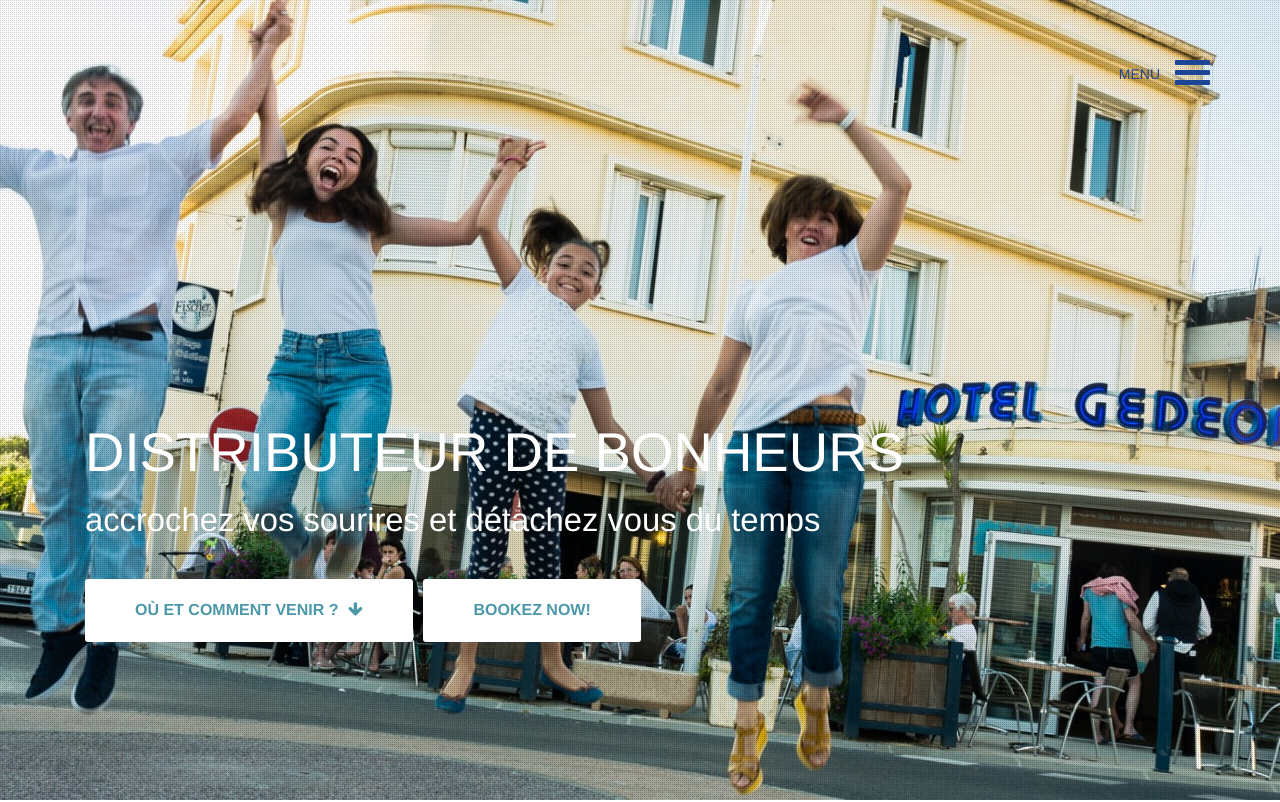
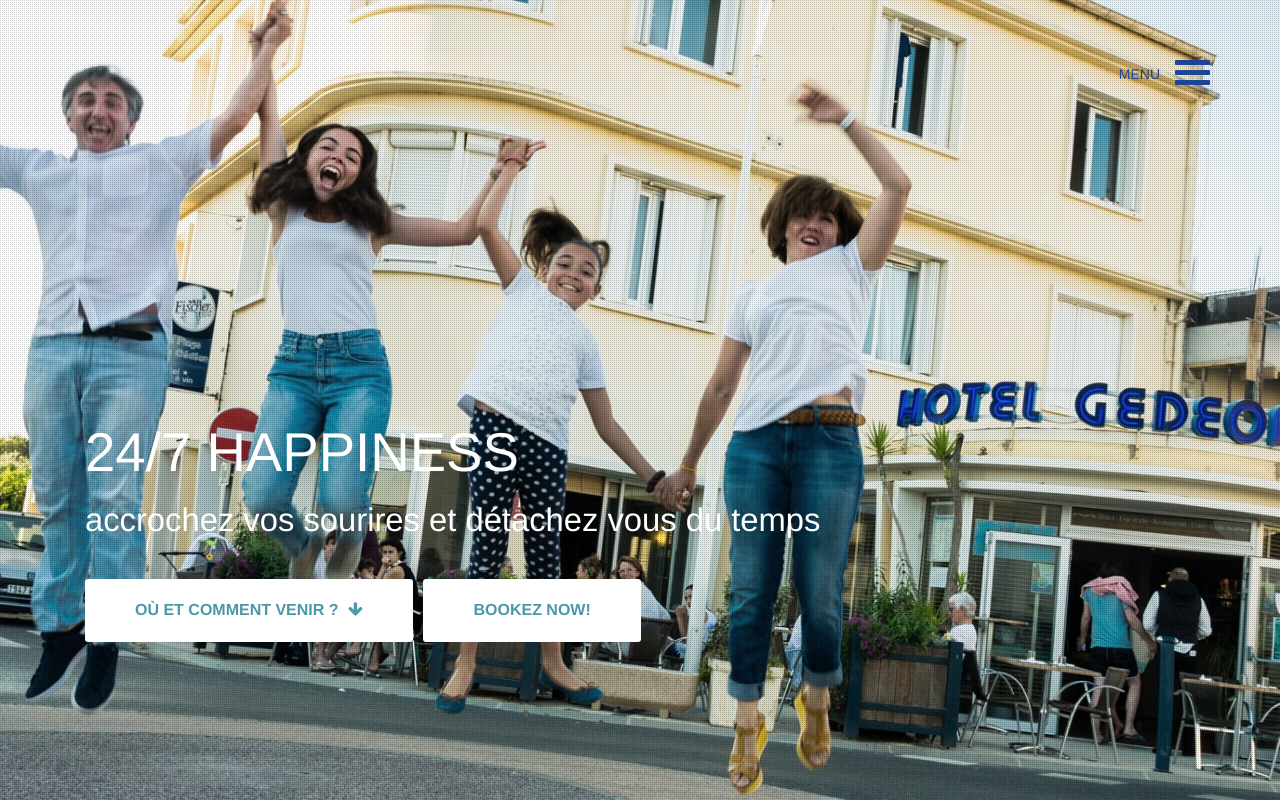
Before and after one commit to legedeon/site, a plain HTML site: page index.html in a window 1280 px wide. Shown: the top 802 px of the page. Drawn offline with nearby package versions, Linux system fonts and the light colour scheme.

Commit message:
essai anglais

```diff
--- a/index.html
+++ b/index.html
@@ -55,7 +55,7 @@
 					</div>
 					<div class="row hero-content">
 						<div class="col-md-12">
-							<h1 class="animated fadeInDown">Distributeur de bonheurs
+							<h1 class="animated fadeInDown">24/7 Happiness
 							<span>Accrochez vos sourires et détachez vous du temps</span></h1>
 							<a href="#where" class="use-btn animated fadeInUp">Où et comment venir ? <i class="fa fa-arrow-down"></i></a><a href="https://plagedugedeon.thais-hotel.com/thaishotel/website/reservations.php" class="use-btn animated fadeInUp" target="_blank">Bookez now!</a>
 						</div>
```
